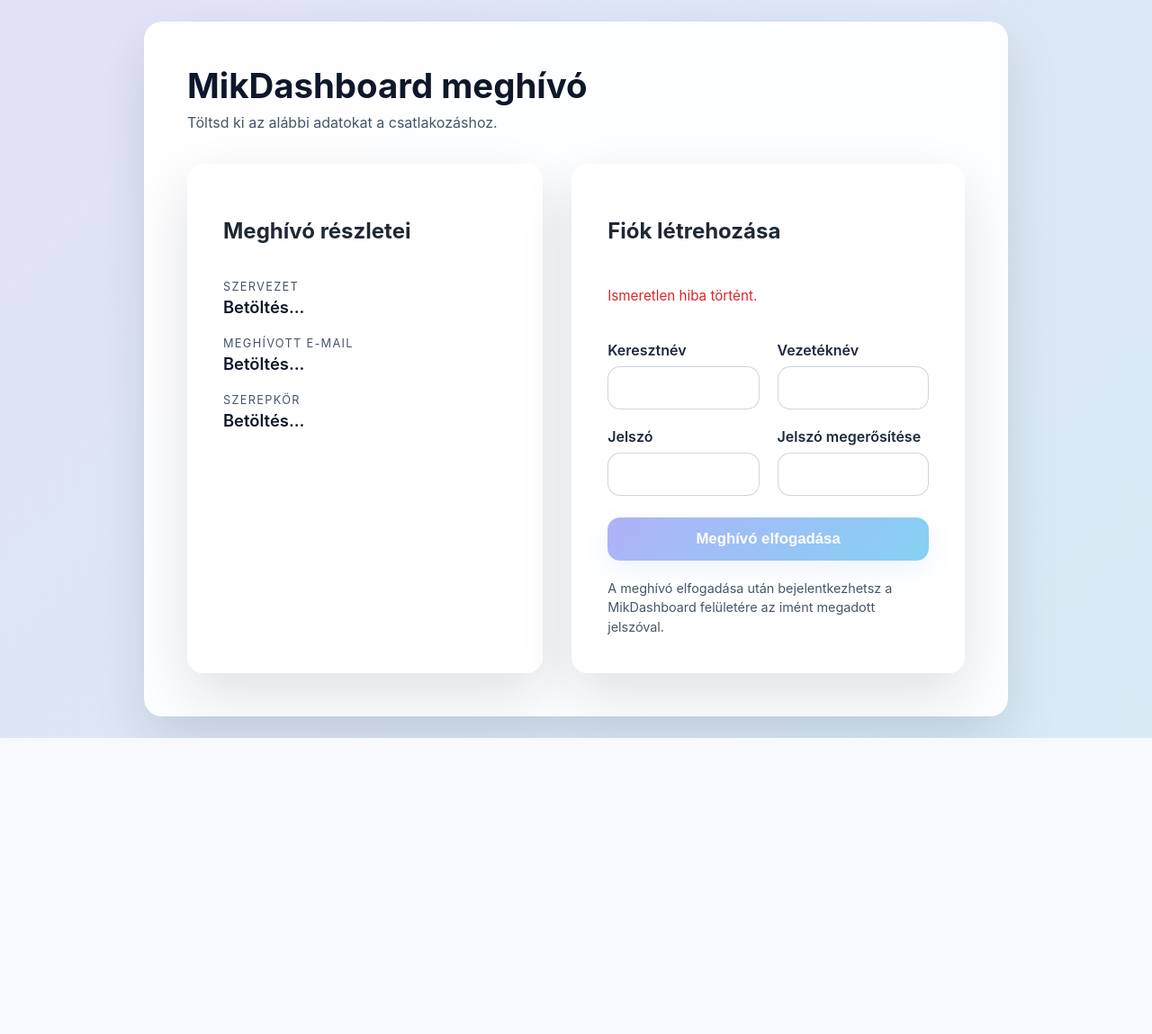
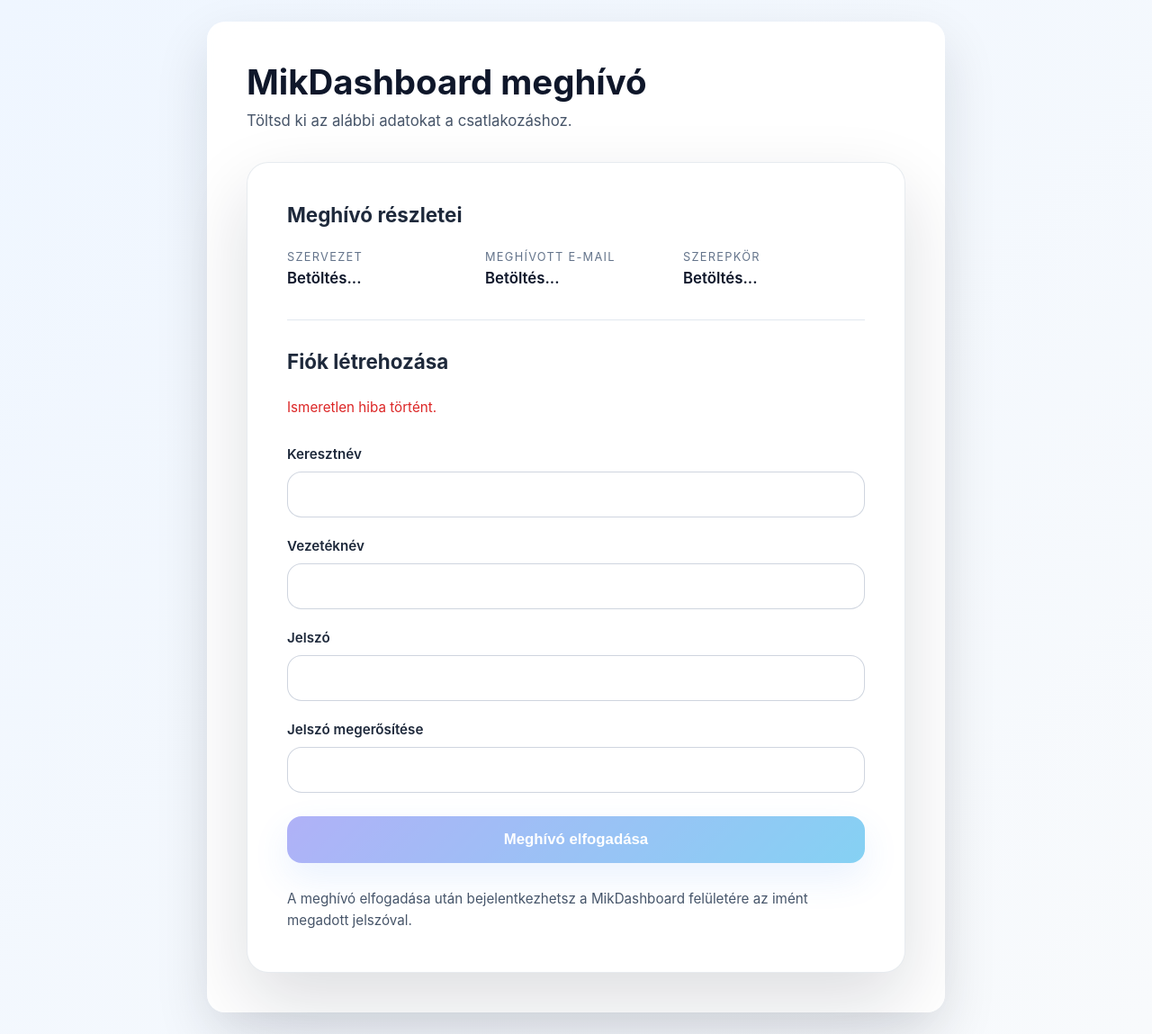
Before and after one commit to mistenes/mikdashboard_voting, a FastAPI app: page /meghivas/1 in a window 1280 px wide. Shown: the whole page at 90% size. Before the commit the page ends 820 px from the top, so only its background shows below. Run offline with FastAPI, Linux system fonts and the light colour scheme.

Commit message:
Restyle invitation acceptance page

```diff
--- a/dashboard/app/static/invitation-accept.html
+++ b/dashboard/app/static/invitation-accept.html
@@ -15,8 +15,8 @@
         </p>
       </header>
 
-      <div class="invite-layout">
-        <section class="auth-card invite-summary-card" aria-labelledby="invite-details-title">
+      <section class="auth-card invite-card">
+        <div class="invite-summary-card" aria-labelledby="invite-details-title">
           <h2 id="invite-details-title">Meghívó részletei</h2>
           <dl class="invite-summary">
             <div>
@@ -32,9 +32,9 @@
               <dd id="invite-role">Betöltés...</dd>
             </div>
           </dl>
-        </section>
+        </div>
 
-        <section class="auth-card invite-form-card" aria-labelledby="invite-form-title">
+        <div class="invite-form-card" aria-labelledby="invite-form-title">
           <h2 id="invite-form-title">Fiók létrehozása</h2>
           <p id="invite-status" class="status" role="status"></p>
           <form id="invitation-form" class="invite-accept-form">
@@ -70,8 +70,8 @@
             A meghívó elfogadása után bejelentkezhetsz a MikDashboard felületére az imént megadott
             jelszóval.
           </p>
-        </section>
-      </div>
+        </div>
+      </section>
     </main>
 
     <script type="module" src="/static/invitation.js"></script>
--- a/dashboard/app/static/styles.css
+++ b/dashboard/app/static/styles.css
@@ -1043,25 +1043,32 @@ button:disabled {
 .invite-summary {
   display: grid;
   grid-template-columns: repeat(auto-fit, minmax(180px, 1fr));
-  gap: 12px;
+  gap: 18px;
   margin: 0;
 }
 
 .invite-summary dt {
-  font-size: 0.85rem;
+  font-size: 0.8rem;
   text-transform: uppercase;
-  letter-spacing: 0.08em;
+  letter-spacing: 0.1em;
   color: #64748b;
+  margin: 0;
 }
 
 .invite-summary dd {
-  margin: 4px 0 0;
+  margin: 6px 0 0;
   font-weight: 600;
+  font-size: 1.05rem;
+  color: #0f172a;
+}
+
+body[data-invite-page].simple-bg {
+  background: linear-gradient(135deg, #eff6ff, #f8fafc);
 }
 
 body[data-invite-page] .invite-container {
-  width: min(960px, 100%);
-  padding: clamp(28px, 5vw, 48px);
+  width: min(820px, 100%);
+  padding: clamp(20px, 5vw, 44px);
   display: flex;
   flex-direction: column;
   gap: clamp(24px, 4vw, 36px);
@@ -1071,112 +1078,106 @@ body[data-invite-page] .invite-header {
   text-align: left;
   display: flex;
   flex-direction: column;
-  gap: 8px;
+  gap: 10px;
 }
 
 body[data-invite-page] .invite-header h1 {
-  font-size: clamp(2rem, 3vw, 2.4rem);
+  font-size: clamp(2.1rem, 3vw, 2.6rem);
   margin: 0;
   color: #0f172a;
 }
 
 body[data-invite-page] .invite-header .muted {
-  font-size: 1rem;
+  font-size: 1.05rem;
   color: #475569;
+  margin: 0;
 }
 
-body[data-invite-page] .invite-layout {
+body[data-invite-page] .invite-card {
   display: grid;
-  gap: clamp(20px, 3vw, 32px);
+  gap: clamp(28px, 4vw, 36px);
+  padding: clamp(28px, 6vw, 44px);
+  border-radius: 24px;
+  background: #ffffff;
+  box-shadow: 0 32px 80px rgba(15, 23, 42, 0.14);
+  border: 1px solid rgba(148, 163, 184, 0.22);
+  backdrop-filter: none;
 }
 
-@media (min-width: 900px) {
-  body[data-invite-page] .invite-layout {
-    grid-template-columns: minmax(0, 0.95fr) minmax(0, 1.05fr);
-  }
+body[data-invite-page] .invite-summary-card {
+  display: grid;
+  gap: clamp(18px, 3vw, 26px);
 }
 
-body[data-invite-page] .invite-summary-card,
-body[data-invite-page] .invite-form-card {
-  padding: clamp(28px, 4vw, 40px);
-  display: flex;
-  flex-direction: column;
-  gap: 20px;
+body[data-invite-page] .invite-summary-card h2 {
+  margin: 0;
+  font-size: clamp(1.2rem, 2.2vw, 1.4rem);
+  color: #1e293b;
 }
 
-body[data-invite-page] .invite-summary {
-  gap: clamp(14px, 3vw, 22px);
+body[data-invite-page] .invite-form-card {
+  display: grid;
+  gap: clamp(20px, 3vw, 28px);
+  border-top: 1px solid #e2e8f0;
+  padding-top: clamp(20px, 3vw, 32px);
 }
 
-body[data-invite-page] .invite-summary dt {
-  font-size: 0.8rem;
-  letter-spacing: 0.1em;
-  color: #475569;
-}
-
-body[data-invite-page] .invite-summary dd {
-  font-size: clamp(1rem, 2.2vw, 1.15rem);
-  font-weight: 600;
-  color: #0f172a;
+body[data-invite-page] .invite-form-card h2 {
+  margin: 0;
+  font-size: clamp(1.2rem, 2.2vw, 1.4rem);
+  color: #1e293b;
 }
 
 body[data-invite-page] .invite-accept-form {
   display: grid;
-  gap: clamp(14px, 3vw, 20px);
-}
-
-@media (min-width: 640px) {
-  body[data-invite-page] .invite-accept-form {
-    grid-template-columns: repeat(2, minmax(0, 1fr));
-  }
+  gap: clamp(16px, 3vw, 22px);
 }
 
 body[data-invite-page] .invite-field {
   display: flex;
   flex-direction: column;
-  gap: 8px;
+  gap: 10px;
 }
 
 body[data-invite-page] .invite-field label {
   font-weight: 600;
   color: #1e293b;
+  font-size: 0.95rem;
 }
 
 body[data-invite-page] .invite-field input {
-  padding: 14px 16px;
-  border-radius: 14px;
+  padding: 15px 18px;
+  border-radius: 16px;
   border: 1px solid rgba(148, 163, 184, 0.45);
-  background: rgba(255, 255, 255, 0.95);
-  font-size: 1rem;
-  transition: border-color 0.2s ease, box-shadow 0.2s ease;
+  background: rgba(255, 255, 255, 0.96);
+  font-size: 1.02rem;
+  transition: border-color 0.2s ease, box-shadow 0.2s ease, transform 0.2s ease;
 }
 
 body[data-invite-page] .invite-field input:focus {
   outline: none;
-  border-color: rgba(59, 130, 246, 0.6);
+  border-color: rgba(59, 130, 246, 0.65);
   box-shadow: 0 0 0 4px rgba(59, 130, 246, 0.18);
 }
 
 body[data-invite-page] .invite-submit {
-  grid-column: 1 / -1;
+  width: 100%;
   margin-top: 4px;
-  padding: 14px 18px;
+  padding: 16px 20px;
   font-size: 1.05rem;
-  border-radius: 14px;
-  box-shadow: 0 10px 30px rgba(59, 130, 246, 0.18);
-}
-
-@media (max-width: 639px) {
-  body[data-invite-page] .invite-submit {
-    grid-column: span 1;
-    width: 100%;
-  }
+  border-radius: 16px;
+  box-shadow: 0 16px 40px rgba(59, 130, 246, 0.22);
 }
 
 body[data-invite-page] .invite-form-card .small-print {
   margin: 0;
-  line-height: 1.5;
+  line-height: 1.6;
   color: #475569;
+  font-size: 0.95rem;
+}
+
+body[data-invite-page] .invite-form-card .status {
+  margin: 0;
 }
 
 .member-main-header {
```
